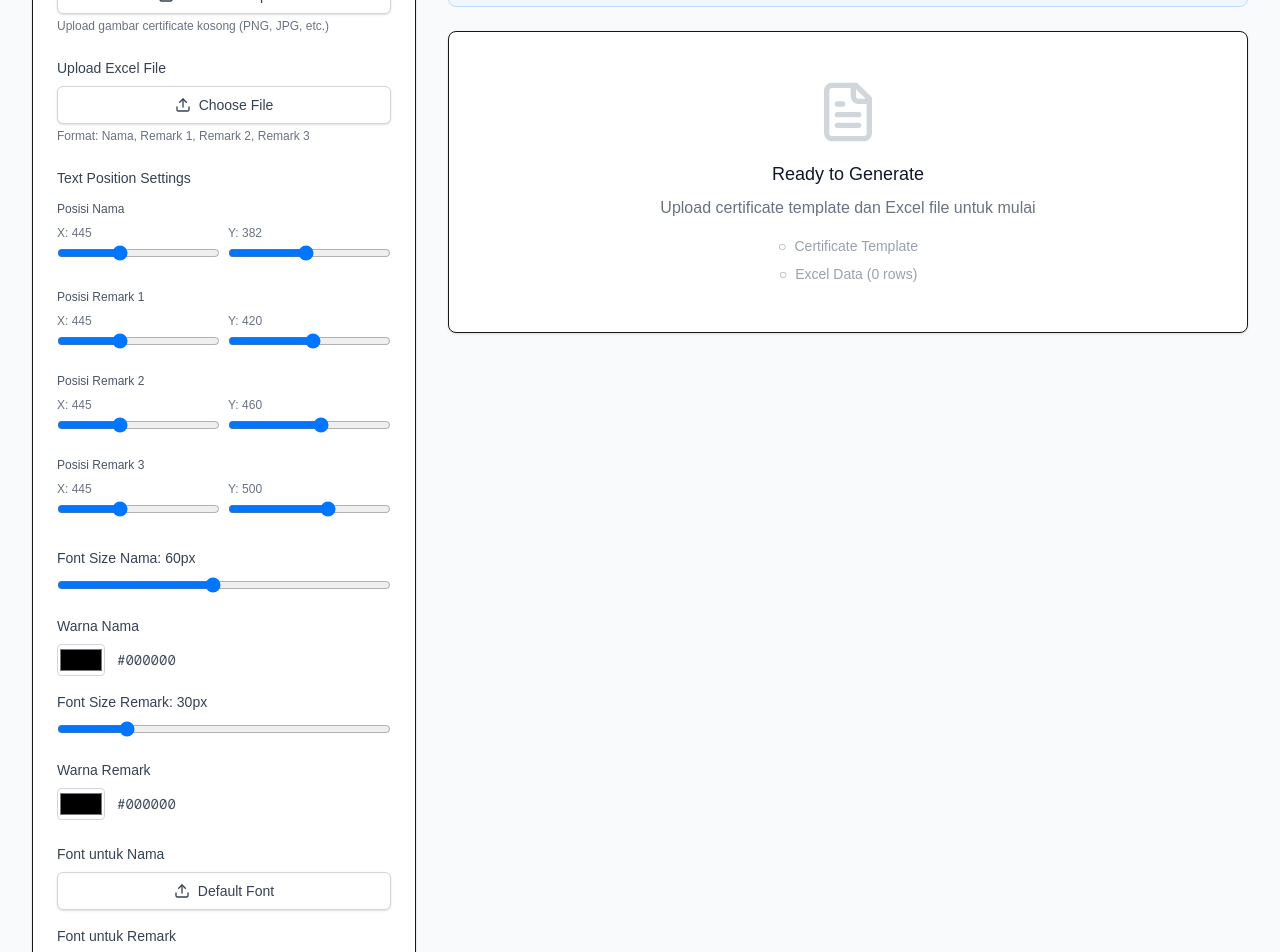
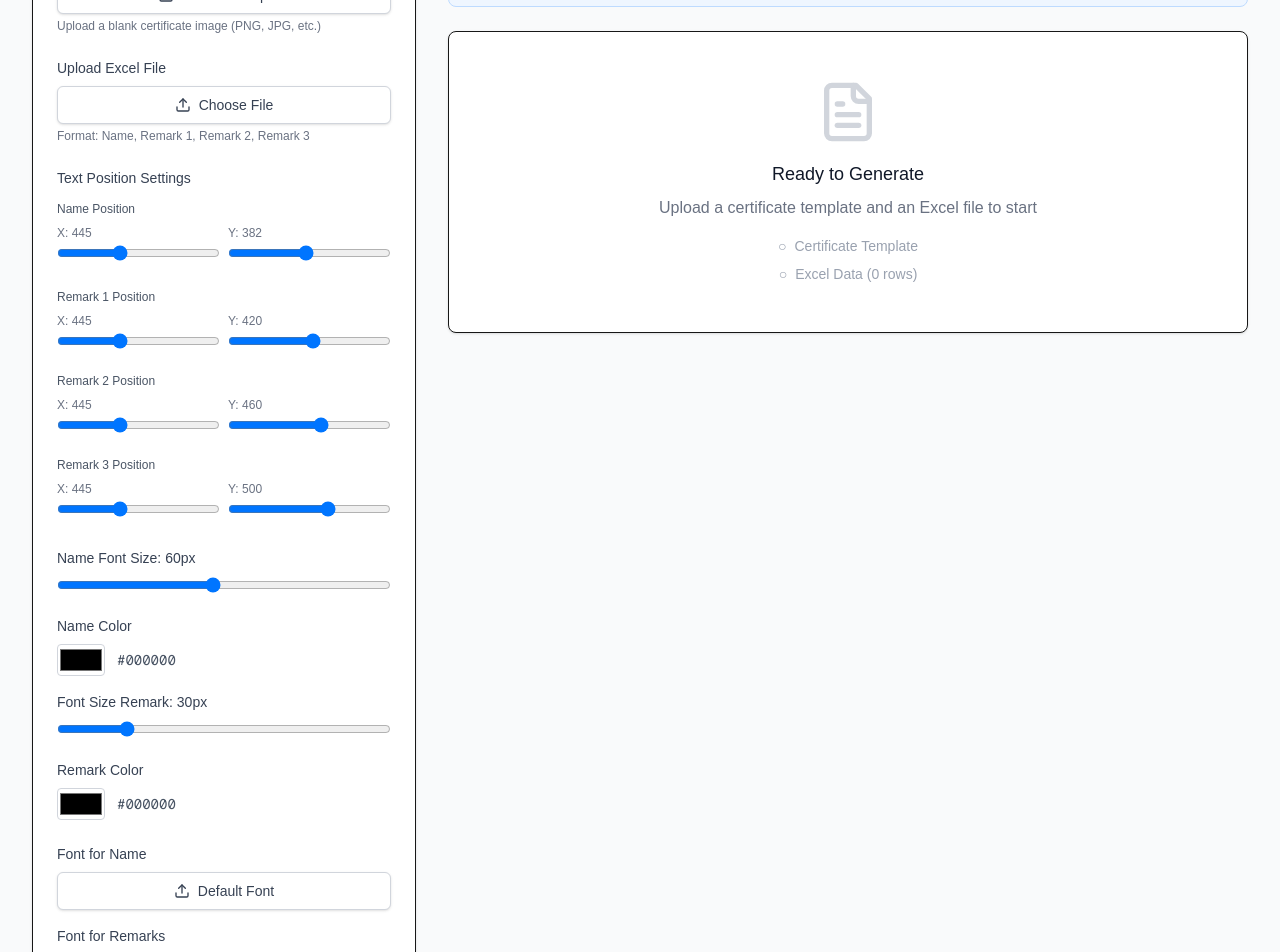
Before and after one commit to Juna5/certificate-gen, a Next.js app: page / in a window 1280 px wide. Shown: the part 360-1312 px from the top of the page. Built offline with nearby package versions, Linux system fonts and the light colour scheme.

Commit message:
fix all label

```diff
--- a/app/page.tsx
+++ b/app/page.tsx
@@ -17,7 +17,7 @@ import { saveAs } from "file-saver";
 import NextImage from "next/image";
 interface CertificateData {
     id: number;
-    nama: string;
+    name: string;
     remark1: string;
     remark2: string;
     remark3: string;
@@ -64,7 +64,7 @@ const Home: React.FC = () => {
 
     const downloadExcelSample = (): void => {
         const sampleData = [
-            ["Nama", "Remark 1", "Remark 2", "Remark 3"],
+            ["Name", "Remark 1", "Remark 2", "Remark 3"],
             ["John Doe", "Completed Course A", "With Distinction", ""],
             ["Jane Smith", "Completed Course B", "", ""],
         ];
@@ -108,7 +108,7 @@ const Home: React.FC = () => {
                     .slice(1)
                     .map((row, index) => ({
                         id: index + 1,
-                        nama: row[0] || "",
+                        name: row[0] || "",
                         remark1: row[1] || "",
                         remark2: row[2] || "",
                         remark3: row[3] || "",
@@ -229,7 +229,7 @@ const Home: React.FC = () => {
             ? `${nameFontSize}px ${nameFont}`
             : `bold ${nameFontSize}px Arial`;
         ctx.font = nameFontString;
-        ctx.fillText(data.nama || "", namePosition.x, namePosition.y);
+        ctx.fillText(data.name || "", namePosition.x, namePosition.y);
 
         // Remarks
         ctx.fillStyle = remarkColor;
@@ -274,7 +274,7 @@ const Home: React.FC = () => {
             const url = URL.createObjectURL(blob);
             const a = document.createElement("a");
             a.href = url;
-            a.download = `${filename || data.nama || "certificate"}.png`;
+            a.download = `${filename || data.name || "certificate"}.png`;
             document.body.appendChild(a);
             a.click();
             document.body.removeChild(a);
@@ -290,7 +290,7 @@ const Home: React.FC = () => {
 
             canvas.toBlob((blob) => {
                 if (blob) resolve(blob);
-                else reject(new Error("Gagal membuat blob dari canvas"));
+                else reject(new Error("Failed to create blob from canvas"));
             }, "image/png");
         });
     };
@@ -305,11 +305,11 @@ const Home: React.FC = () => {
 
             try {
                 const blob = await generateCertificateBlob(data);
-                zip.file(`certificate_${data.nama || i + 1}.png`, blob, {
+                zip.file(`certificate_${data.name || i + 1}.png`, blob, {
                     binary: true,
                 });
             } catch (err) {
-                console.error("Gagal generate certificate:", err);
+                console.error("Failed to generate certificate:", err);
             }
         }
 
@@ -453,7 +453,7 @@ const Home: React.FC = () => {
                                     className="hidden"
                                 />
                                 <p className="text-xs text-gray-500 mt-1">
-                                    Upload gambar certificate kosong (PNG, JPG,
+                                    Upload a blank certificate image (PNG, JPG,
                                     etc.)
                                 </p>
                             </div>
@@ -487,7 +487,7 @@ const Home: React.FC = () => {
                                     className="hidden"
                                 />
                                 <p className="text-xs text-gray-500 mt-1">
-                                    Format: Nama, Remark 1, Remark 2, Remark 3
+                                    Format: Name, Remark 1, Remark 2, Remark 3
                                 </p>
                             </div>
 
@@ -500,7 +500,7 @@ const Home: React.FC = () => {
                                 {/* Name Position */}
                                 <div className="space-y-2 mb-4">
                                     <label className="text-xs font-medium text-gray-600">
-                                        Posisi Nama
+                                        Name Position
                                     </label>
                                     <div className="grid grid-cols-2 gap-2">
                                         <div>
@@ -555,7 +555,7 @@ const Home: React.FC = () => {
                                         className="space-y-2 mb-3"
                                     >
                                         <label className="text-xs font-medium text-gray-600">
-                                            Posisi Remark {index + 1}
+                                            Remark {index + 1} Position
                                         </label>
                                         <div className="grid grid-cols-2 gap-2">
                                             <div>
@@ -627,7 +627,7 @@ const Home: React.FC = () => {
                             <div className="space-y-4">
                                 <div>
                                     <label className="block text-sm font-medium text-gray-700 mb-2">
-                                        Font Size Nama: {nameFontSize}px
+                                        Name Font Size: {nameFontSize}px
                                     </label>
                                     <input
                                         type="range"
@@ -644,7 +644,7 @@ const Home: React.FC = () => {
                                 </div>
                                 <div>
                                     <label className="block text-sm font-medium text-gray-700 mb-2">
-                                        Warna Nama
+                                        Name Color
                                     </label>
                                     <div className="flex items-center space-x-3">
                                         <input
@@ -680,7 +680,7 @@ const Home: React.FC = () => {
                                 </div>
                                 <div>
                                     <label className="block text-sm font-medium text-gray-700 mb-2">
-                                        Warna Remark
+                                        Remark Color
                                     </label>
                                     <div className="flex items-center space-x-3">
                                         <input
@@ -702,7 +702,7 @@ const Home: React.FC = () => {
                             <div className="space-y-4">
                                 <div>
                                     <label className="block text-sm font-medium text-gray-700 mb-2">
-                                        Font untuk Nama
+                                        Font for Name
                                     </label>
                                     <button
                                         onClick={() =>
@@ -726,7 +726,7 @@ const Home: React.FC = () => {
 
                                 <div>
                                     <label className="block text-sm font-medium text-gray-700 mb-2">
-                                        Font untuk Remark
+                                        Font for Remarks
                                     </label>
                                     <button
                                         onClick={() =>
@@ -789,7 +789,7 @@ const Home: React.FC = () => {
                                 </button>
                             </div>
                             <p className="text-xs text-blue-600 mt-2">
-                                Download contoh file untuk memulai dengan cepat
+                                Download sample files to get started quickly
                             </p>
                         </div>
                         {showPreview && certificateTemplate ? (
@@ -881,10 +881,10 @@ const Home: React.FC = () => {
                                 </h3>
                                 <p className="text-gray-500 mb-4">
                                     {!certificateTemplate && !excelData.length
-                                        ? "Upload certificate template dan Excel file untuk mulai"
+                                        ? "Upload a certificate template and an Excel file to start"
                                         : !certificateTemplate
-                                        ? "Upload certificate template untuk melanjutkan"
-                                        : "Upload Excel file untuk melanjutkan"}
+                                        ? "Upload a certificate template to continue"
+                                        : "Upload an Excel file to continue"}
                                 </p>
                                 <div className="space-y-2 text-sm text-gray-400">
                                     <div
```
